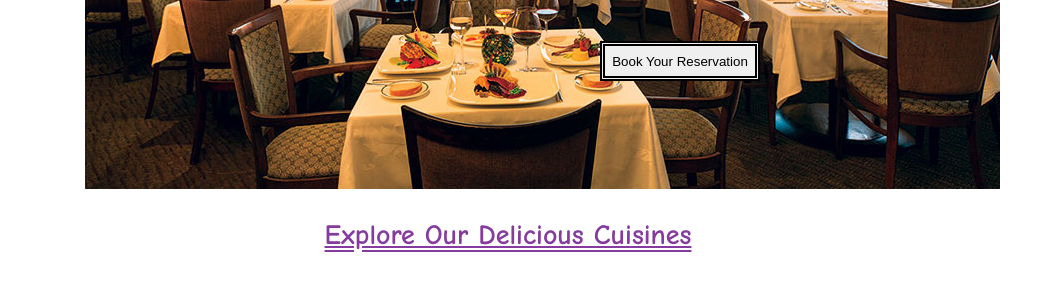
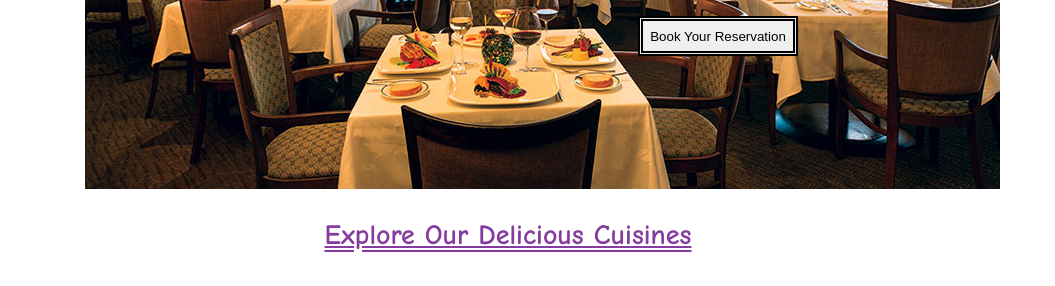
Before and after one commit to chiayuta/amy23a.github.io, a plain HTML site: page hhhhwww3/hw3_home.html in a window 1280 px wide. Shown: the part 459-745 px from the top of the page, without its empty margins (0-1055 px from the left). Drawn offline with Linux system fonts and the light colour scheme.

Commit message:
Update hw3_home.html

```diff
--- a/hhhhwww3/hw3_home.html
+++ b/hhhhwww3/hw3_home.html
@@ -60,8 +60,8 @@ a:active {
 }
 .but{
     position: absolute;
-    top: 500px;
-    left: 600px;
+    top: 475px;
+    left: 638px;
 }
 
 .image {
```
